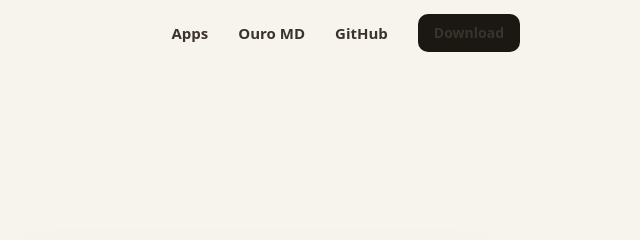
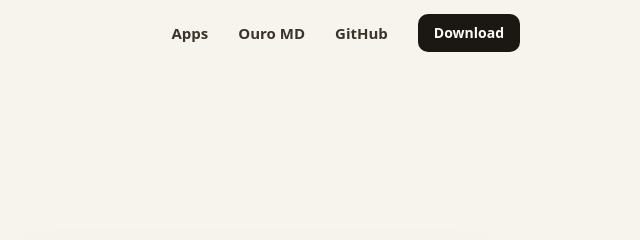
Before and after one commit to ourostack/ouro-apps-site, a website: page index.html in a window 1280 px wide. Shown: the top 240 px of the page, 640-1280 px from the left. Drawn offline with Linux system fonts and the light colour scheme.

Commit message:
Fix invisible header Download button (dark-on-dark)
.nav a's link color (dark) outranked .btn's light text on specificity, so the
header Download button rendered dark-on-dark — invisible. Scope the nav-link
color to :not(.btn) so buttons keep their own styling. Contrast now 17:1.

```diff
--- a/styles.css
+++ b/styles.css
@@ -165,14 +165,14 @@ p { margin: 0; }
 }
 .brand img { width: 28px; height: 28px; border-radius: 7px; box-shadow: var(--shadow-sm); }
 .nav { display: flex; align-items: center; gap: clamp(14px, 2.4vw, 30px); }
-.nav a {
+.nav a:not(.btn) {
   color: var(--ink-soft);
   font-size: 15px;
   font-weight: 550;
   text-decoration: none;
   transition: color 0.15s ease;
 }
-.nav a:hover { color: var(--accent-ink); }
+.nav a:not(.btn):hover { color: var(--accent-ink); }
 .nav .btn { min-height: 38px; padding: 0 15px; font-size: 14px; }
 .nav-hide-sm { display: inline; }
 
```
